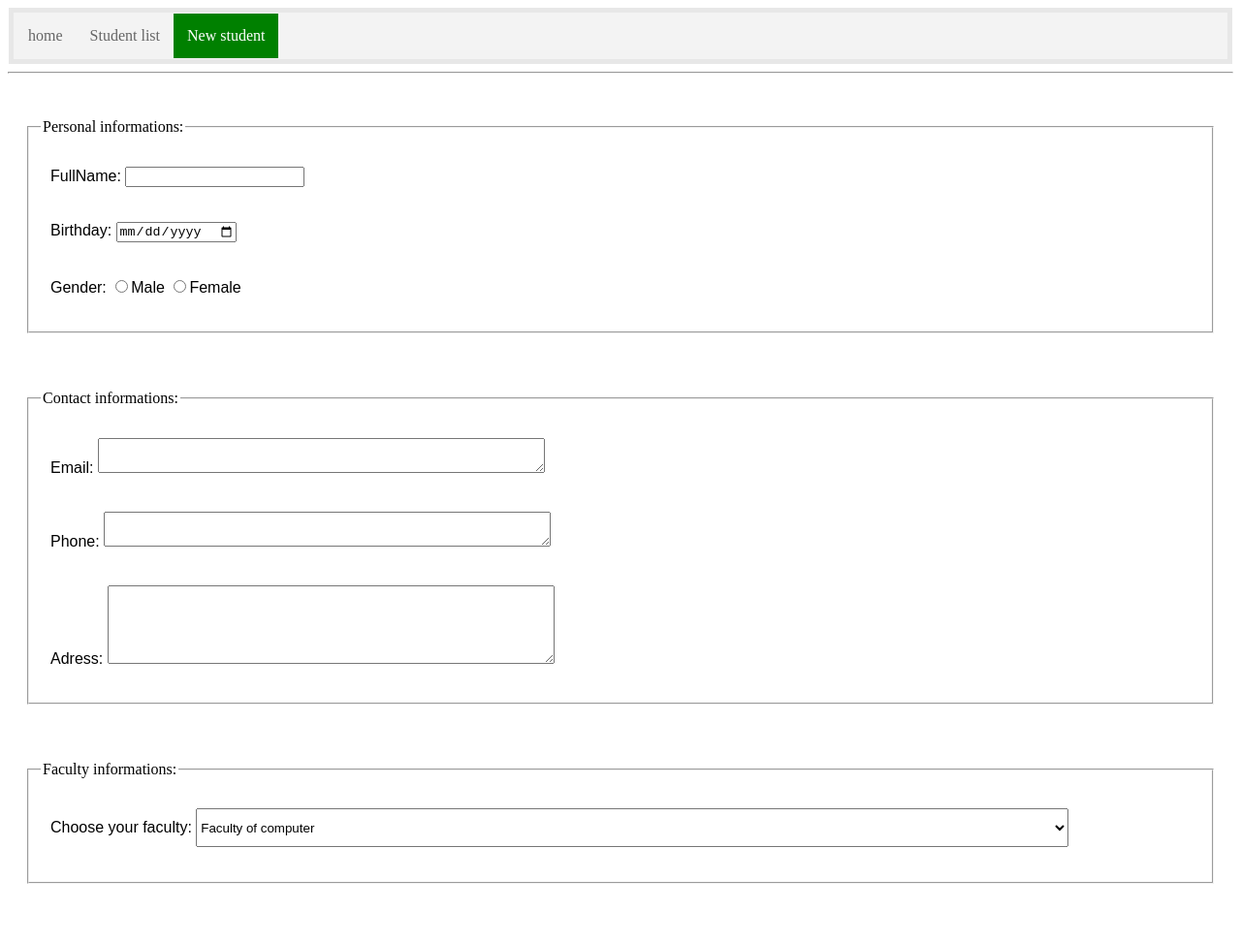
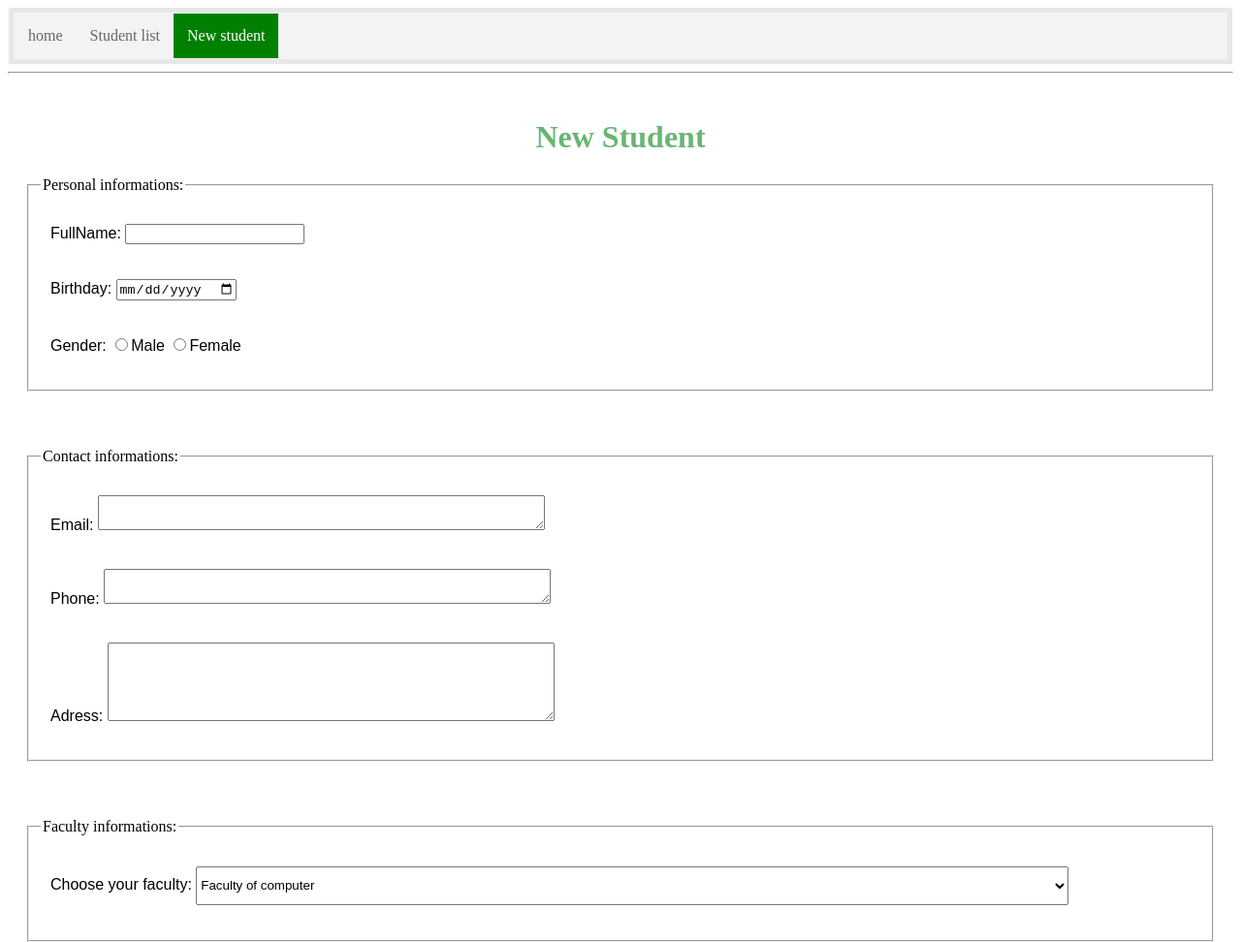
Before and after one commit to jasmin-omar/dm324, a plain HTML site: page jasmin/newstudent.html in a window 1280 px wide. Shown: the top 972 px of the page at 97% size. Drawn offline with Linux system fonts and the light colour scheme.

Commit message:
new update 23-11-2020

```diff
--- a/jasmin/newstudent.html
+++ b/jasmin/newstudent.html
@@ -14,6 +14,7 @@
 <hr>
 <br>
 <!--sec-->
+<h1>New Student</h1>
 
 <form action="#" methode="get">
     <fieldset>
--- a/jasmin/style.css
+++ b/jasmin/style.css
@@ -72,3 +72,8 @@ thead tr{
 tbody tr:nth-child(odd){
     background-color: lightgray;
 }
+h1{
+    text-align: center;
+    color: rgba(14, 136, 30, 0.623);
+
+}
```
